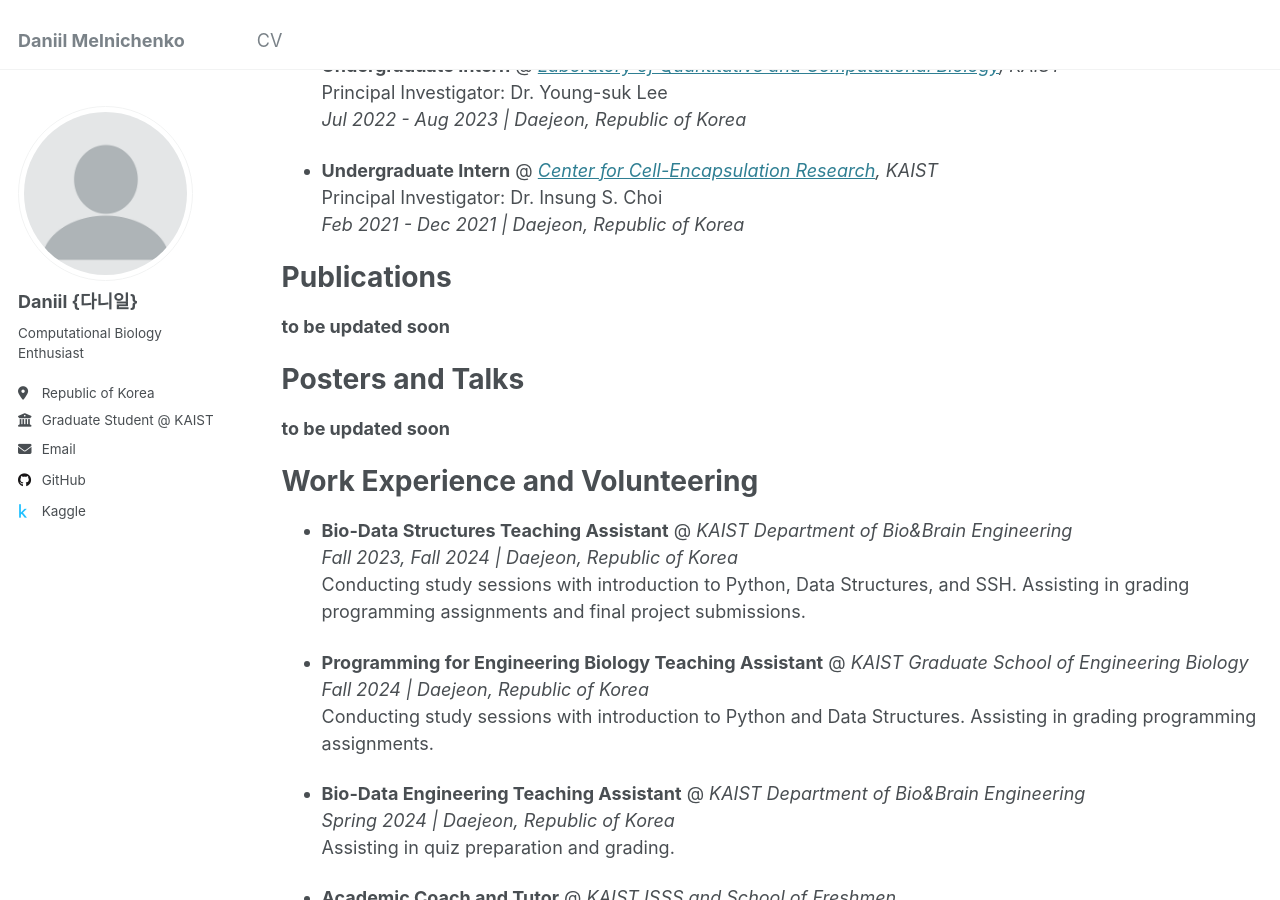
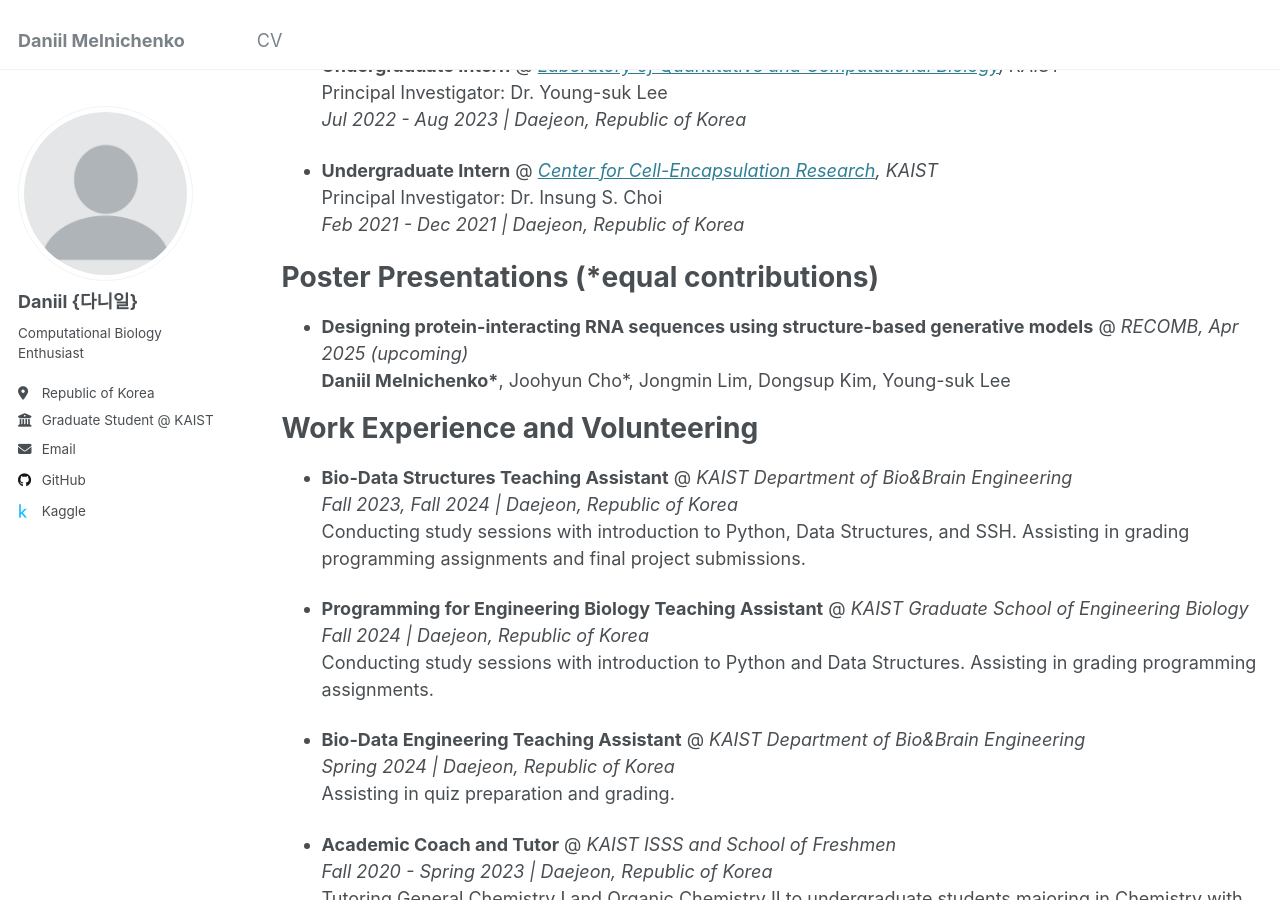
Before and after one commit to daniilmelnichenko/daniilmelnichenko.github.io, a Jekyll site: the page built from _pages/cv.md, in a window 1280 px wide and 900 px high, scrolled down 671 px. Built offline with Jekyll 4.4.1, drawn with Linux system fonts in a browser that asks for light colours.

Commit message:
cv update

```diff
--- a/_pages/cv.md
+++ b/_pages/cv.md
@@ -36,14 +36,15 @@ Research Experience
 * **Undergraduate Intern** @ *[Center for Cell-Encapsulation Research](http://cisgroup.kaist.ac.kr/index.html), KAIST*
 <span style="display: inline-block; width: 100%;">Principal Investigator: Dr. Insung S. Choi</span>
 <span style="display: inline-block; width: 100%;">*Feb 2021 - Dec 2021 | Daejeon, Republic of Korea*</span>
-
+<!--
 Publications
 ======
-**to be updated soon**
+**to be updated soon** -->
 
-Posters and Talks
+Poster Presentations (*equal contributions)
 ======
-**to be updated soon**
+* **Designing protein-interacting RNA sequences using structure-based generative models** @ *RECOMB, Apr 2025 (upcoming)*
+<span style="display: inline-block; width: 100%;">**Daniil Melnichenko\***, Joohyun Cho\*, Jongmin Lim, Dongsup Kim, Young-suk Lee</span>
 
 Work Experience and Volunteering
 ======
```
